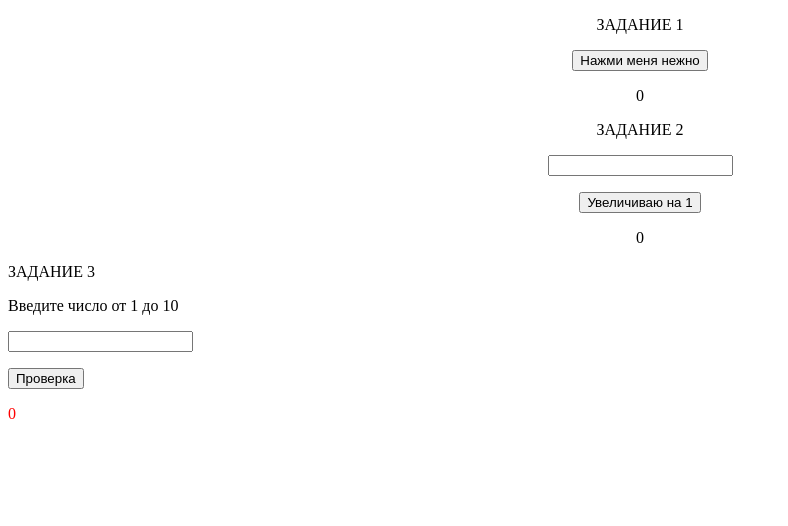
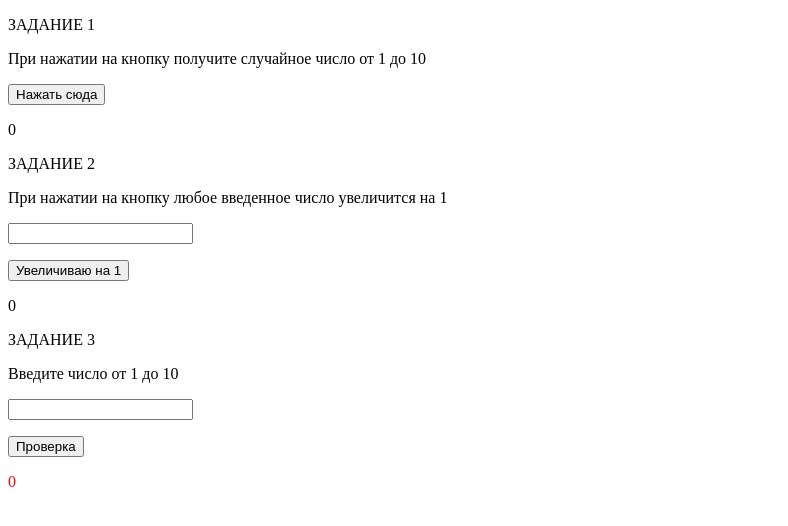
Before and after one commit to annavelk/one_repository, a plain HTML site: page index.html in a window 1280 px wide. Shown: the whole page, without its empty margins (0-788 px from the left). Drawn offline with Linux system fonts and the light colour scheme; files whose address does not match are found by name.

Commit message:
Update index.html

```diff
--- a/index.html
+++ b/index.html
@@ -4,40 +4,46 @@
   <head>
   </head>
   <body>
-
-
-  <p style="text-align: center">ЗАДАНИЕ 1</p>
-  <p style="text-align: center">
-    <input type="button" value="Нажми меня нежно" onclick="RandomInt()"/>
+   <p>ЗАДАНИЕ 1</p>
+   <p>При нажатии на кнопку получите случайное число от 1 до 10</p>
+   <p>
+     <input type="button" value="Нажать сюда" onclick="getNumber()"/>
    </p>
-
- <p style="text-align: center">
+   <p>
      <output id="result">0</output>
    </p>
-
    <p></p>
    <p></p>
    <p></p>
-
-<p style="text-align: center">ЗАДАНИЕ 2</p>
+   <p >ЗАДАНИЕ 2</p>
+   <p>При нажатии на кнопку любое введенное число увеличится на 1</p>
    <form name="oneform" method="post">
-  <p style="text-align: center"> <input type="text" name="input_id"/> </p>
-<p style="text-align: center">
-  <input type="button" value="Увеличиваю на 1" onclick="nextnum(this.form)"/>
+     <p>
+       <input type="text" name="input_id"/>
      </p>
-<p style="text-align: center">
-<output id="result2">0</output>
+     <p>
+       <input type="button" value="Увеличиваю на 1" onclick="nextNum(this.form)"/>
+     </p>
+     <p>
+       <output id="nextnumber">0</output>
      </p>
    </form>
-
+   <p></p>
+   <p></p>
+   <p></p>
    <p>ЗАДАНИЕ 3</p>
    <p>Введите число от 1 до 10</p>
    <form name="form" method="post">
-<p><input type="text" name='num_id'/></p>
-<p><input type="button" value="Проверка" onclick="examNum(this.form)"/></p>
-<p><output name="errorbuttun" class="error" id="resultnum" >0</output>
+     <p>
+       <input type="text" name='num_id'/>
+     </p>
+     <p>
+       <input type="button" value="Проверка" onclick="examNum(this.form)"/>
+     </p>
+     <p>
+       <output name="errorbuttun" class="error" id="resultnum" >0</output>
    </form>
 
-<script src="main.js"></script>
+   <script src="c:\Projects\Nodejs\Myapp\my-app\src\main.js"></script>
  </body>
 </html>
```
Lines whose indentation alone changed are shown as unchanged.
